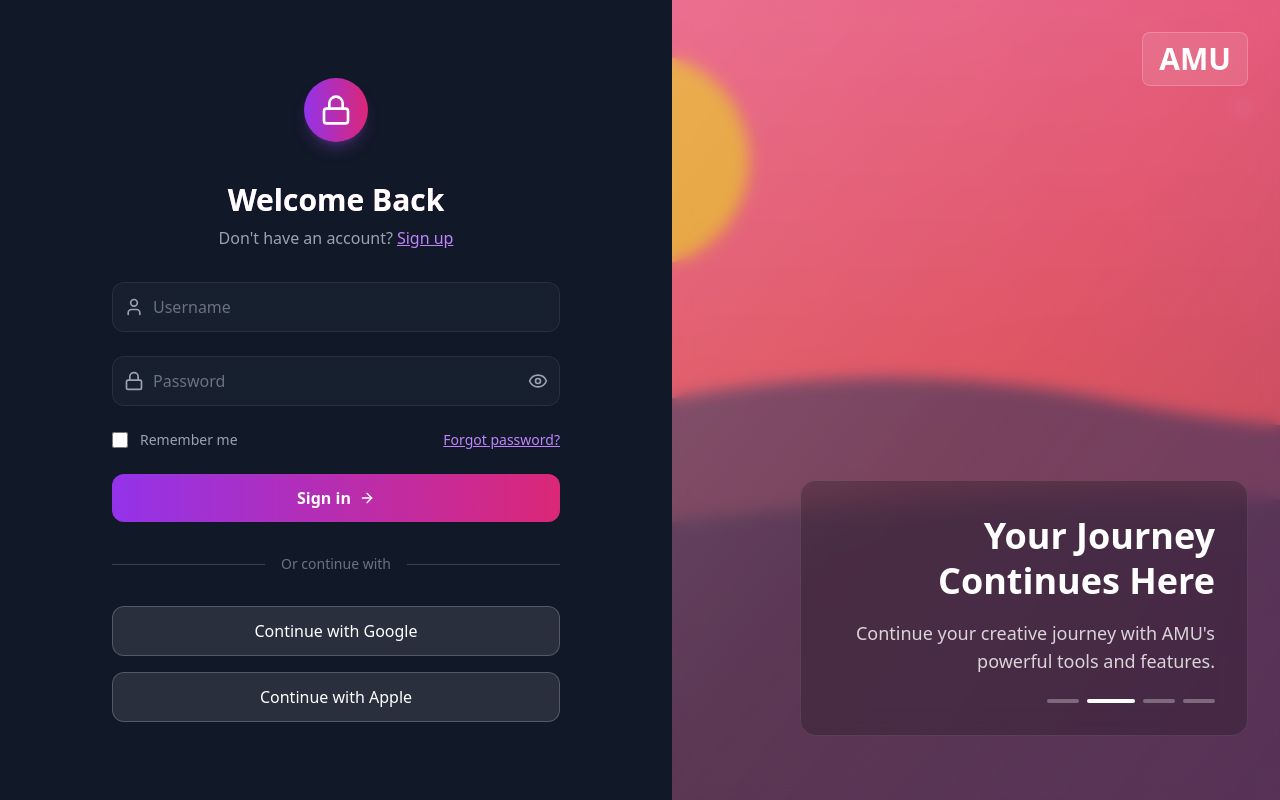
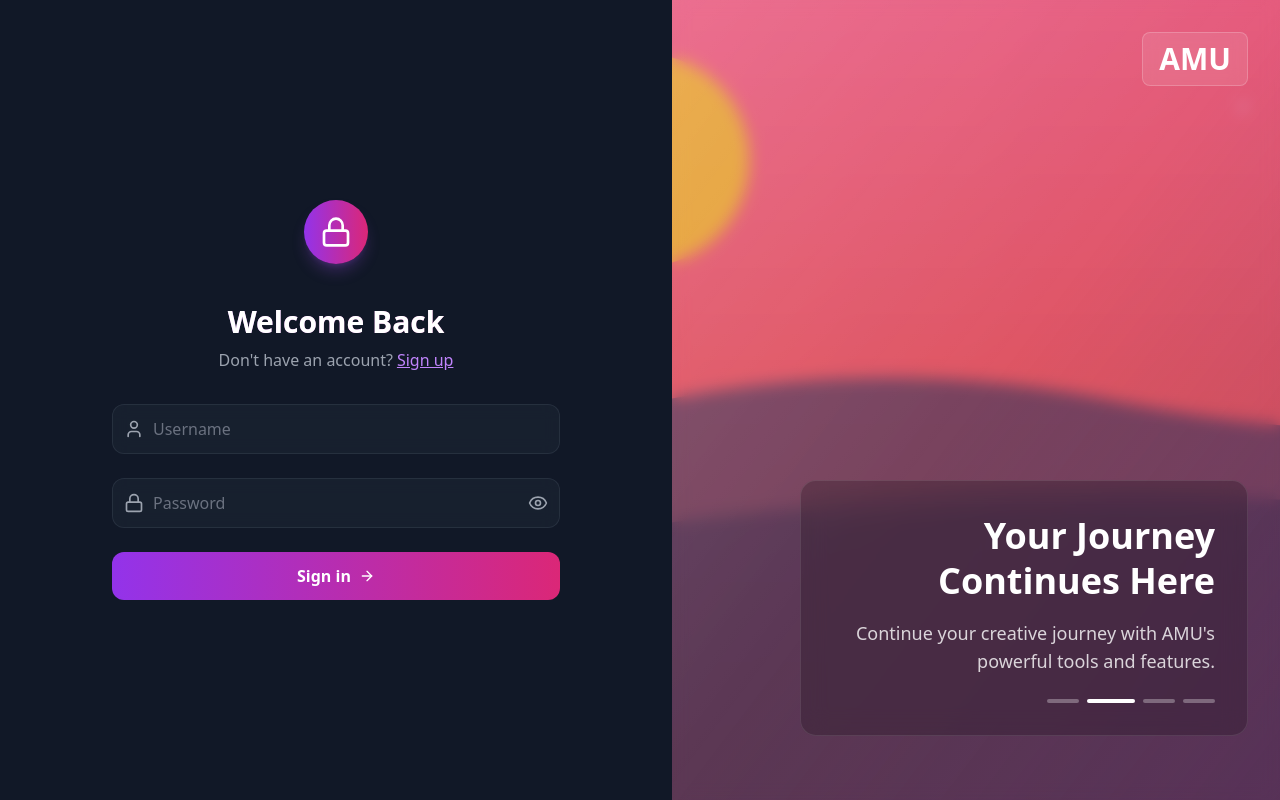
Before and after one commit to shahet1124/Team-200-OK-StackIt, a React (Vite) app in the folder frontend/: page /Login in a window 1280 px wide. Built offline with nearby package versions, Linux system fonts and the light colour scheme.

Commit message:
Refactor UI components by commenting out unused elements and updating navigation in QuestionDetail; update allowedHosts in vite.config.js

```diff
--- a/frontend/src/components/AskNewQuestion.jsx
+++ b/frontend/src/components/AskNewQuestion.jsx
@@ -58,7 +58,7 @@ export default function AskNewQuestion() {
             <div className="max-w-4xl mx-auto">
                {/* Header */}
                <div className="mb-8 text-center">
-                  <div className="text-lg text-white/60 mb-1 font-light">Screen 2</div>
+                  {/* <div className="text-lg text-white/60 mb-1 font-light">Screen 2</div> */}
                   <div className="text-3xl font-bold bg-gradient-to-r from-cyan-400 to-purple-400 bg-clip-text text-transparent mb-2">
                      Ask Question
                   </div>
--- a/frontend/src/components/Login.jsx
+++ b/frontend/src/components/Login.jsx
@@ -220,7 +220,7 @@ export default function AMULoginPage() {
                      </div>
 
                      {/* Remember me and Forgot password */}
-                     <div className="flex items-center justify-between">
+                     {/* <div className="flex items-center justify-between">
                         <div className="flex items-center gap-3">
                            <input
                               type="checkbox"
@@ -236,7 +236,7 @@ export default function AMULoginPage() {
                         >
                            Forgot password?
                         </button>
-                     </div>
+                     </div> */}
 
                      {/* Login button */}
                      <button
@@ -264,21 +264,21 @@ export default function AMULoginPage() {
                </div>
 
                {/* Divider */}
-               <AnimatedDiv delay={700} className="my-8 flex items-center">
+               {/* <AnimatedDiv delay={700} className="my-8 flex items-center">
                   <div className="flex-1 border-t border-gray-700"></div>
                   <div className="mx-4 text-gray-500 text-sm">Or continue with</div>
                   <div className="flex-1 border-t border-gray-700"></div>
-               </AnimatedDiv>
+               </AnimatedDiv> */}
 
                {/* Social login buttons */}
-               <AnimatedDiv delay={800} className="space-y-4">
+               {/* <AnimatedDiv delay={800} className="space-y-4">
                   <button className="w-full bg-white/10 hover:bg-white/20 text-white font-medium py-3 px-6 rounded-xl transition-all duration-300 border border-white/20 hover:border-white/30 text-base">
                      Continue with Google
                   </button>
                   <button className="w-full bg-white/10 hover:bg-white/20 text-white font-medium py-3 px-6 rounded-xl transition-all duration-300 border border-white/20 hover:border-white/30 text-base">
                      Continue with Apple
                   </button>
-               </AnimatedDiv>
+               </AnimatedDiv> */}
 
                {/* Mobile hero text */}
                <AnimatedDiv delay={900} className="block lg:hidden text-center mt-8">
--- a/frontend/src/components/QuestionDetail.jsx
+++ b/frontend/src/components/QuestionDetail.jsx
@@ -4,7 +4,7 @@ import {
    AlignLeft, AlignCenter, AlignRight, Smile, Send, Upload
 } from 'lucide-react';
 import Answers from './Questions/Answers';
-import { useParams } from 'react-router-dom';
+import { useParams, useNavigate } from 'react-router-dom';
 
 export default function QuestionDetail() {
    const [newAnswer, setNewAnswer] = useState('');
@@ -17,6 +17,7 @@ export default function QuestionDetail() {
    const fileInputRef = useRef(null);
    //get variable from url with react hook
    const { questionId } = useParams();
+   const navigate = useNavigate();
 
    // Common emojis for quick insertion
    const commonEmojis = ['😀', '😂', '😍', '🤔', '👍', '👎', '❤️', '🔥', '💯', '🎉', '🚀', '💡', '⚡', '🌟', '✨', '🎯'];
@@ -194,7 +195,12 @@ export default function QuestionDetail() {
 
             {/* Breadcrumb Navigation */}
             <div className="flex items-center space-x-2 text-sm text-gray-400 mb-6">
-               <span className="hover:text-white cursor-pointer transition-colors">Questions</span>
+               <span
+                  className="hover:text-white cursor-pointer transition-colors"
+                  onClick={() => navigate('/')}
+               >
+                  Questions
+               </span>
                <span className="text-gray-600">{'>'}</span>
                <span className="text-white max-w-md truncate" title={selectedQuestion?.title || 'Question Title'}>
                   {selectedQuestion?.title || 'Question Title'}
--- a/frontend/vite.config.js
+++ b/frontend/vite.config.js
@@ -5,6 +5,6 @@ import react from '@vitejs/plugin-react'
 export default defineConfig({
   plugins: [react()],
   server: {
-    allowedHosts: ['5576345e98d1.ngrok-free.app']
+    allowedHosts: ['8ee2a1760b26.ngrok-free.app']
   }
 })
```
